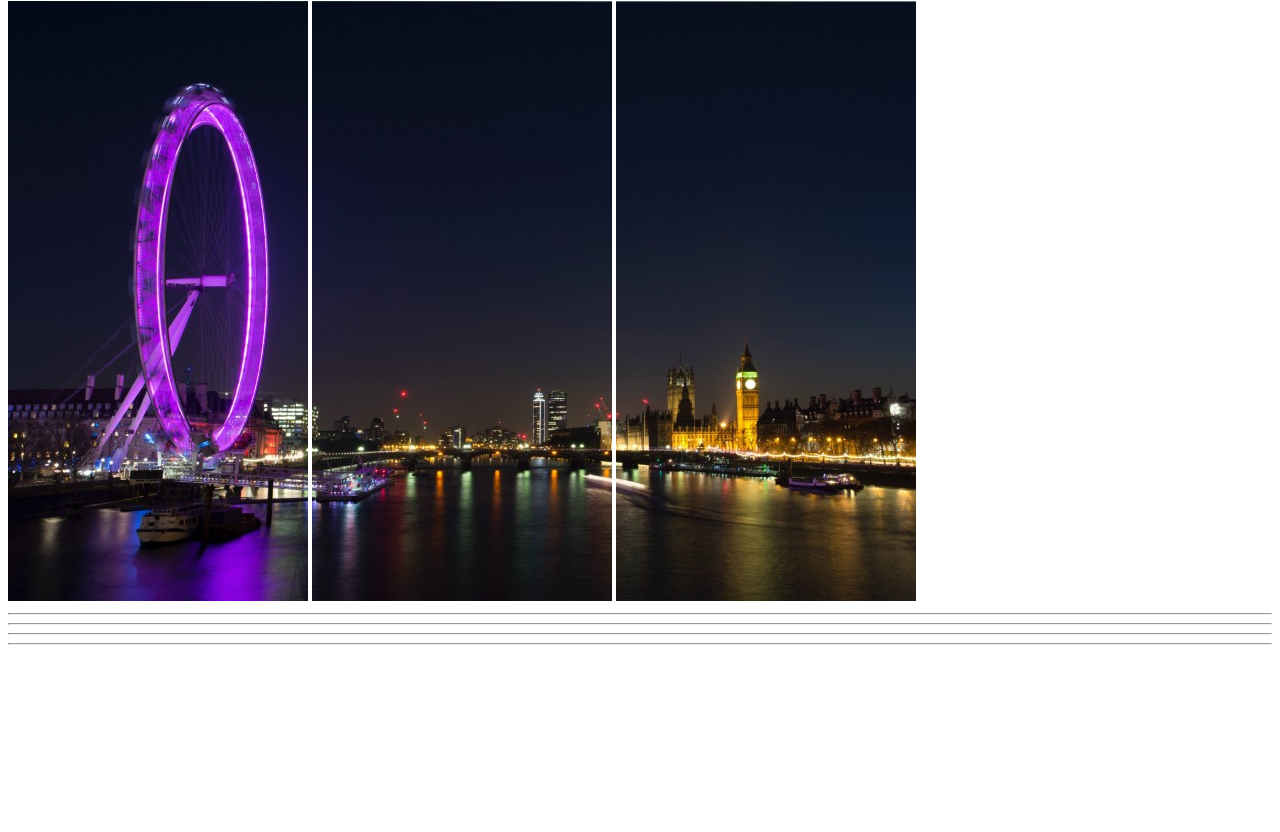
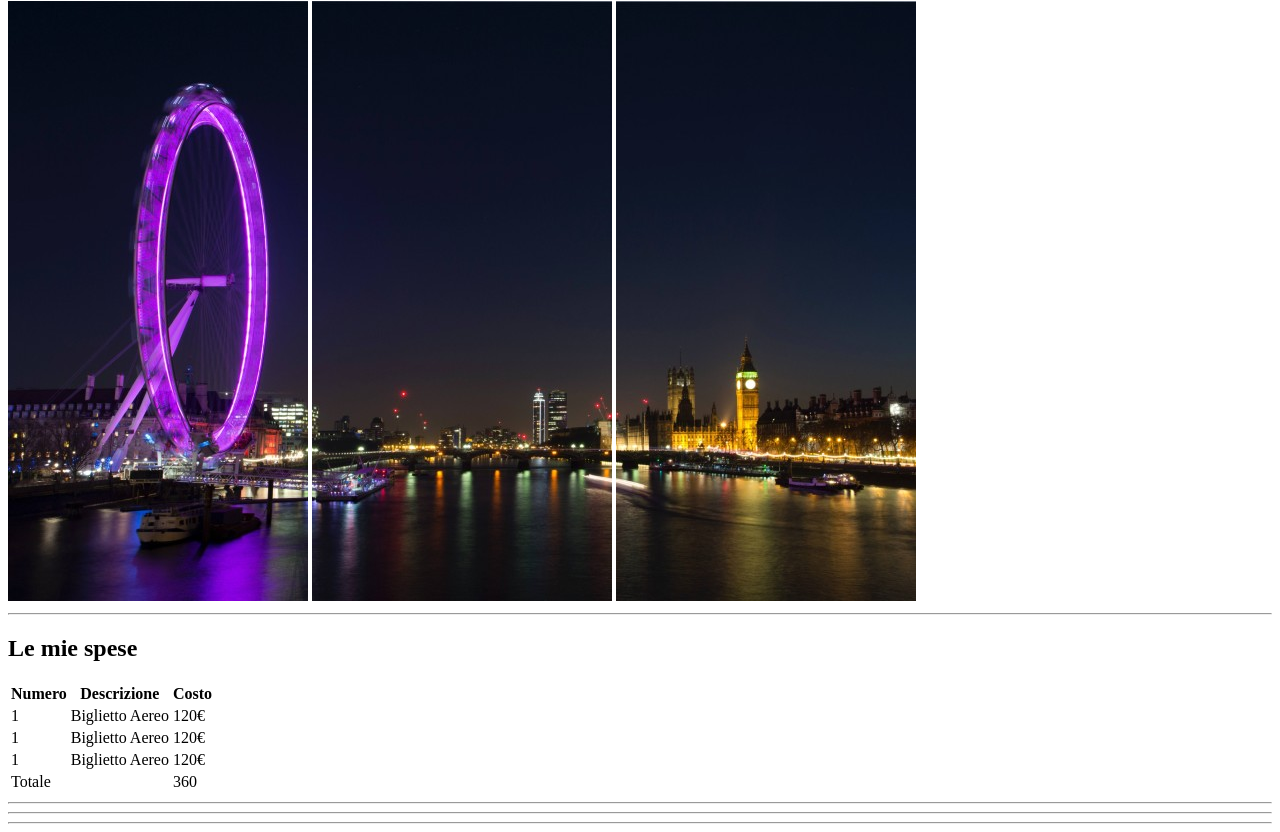
Before and after one commit to Moonatic89/html-london-trip, a plain HTML site: page index.html in a window 1280 px wide. Shown: the part 79-911 px from the top of the page. Before the commit the page ends 800 px from the top, so only its background shows below. Drawn offline with Linux system fonts and the light colour scheme.

Commit message:
Expense Table Finished

```diff
--- a/index.html
+++ b/index.html
@@ -21,7 +21,35 @@
         </header>
 
         <main>
+            <h2>Le mie spese</h2>
 
+            <table>
+                <tr>
+                    <th>Numero</th>
+                    <th>Descrizione</th>
+                    <th>Costo</th>
+                </tr>
+                <tr>
+                    <td>1</td>
+                    <td>Biglietto Aereo</td>
+                    <td>120€</td>
+                </tr>
+                <tr>
+                    <td>1</td>
+                    <td>Biglietto Aereo</td>
+                    <td>120€</td>
+                </tr>
+                <tr>
+                    <td>1</td>
+                    <td>Biglietto Aereo</td>
+                    <td>120€</td>
+                </tr>
+                <tr>
+                    <td>Totale</td>
+                    <td> </td>
+                    <td>360</td>
+                </tr>
+            </table>
             <hr>
             <!-- /Expense -->
 
```
